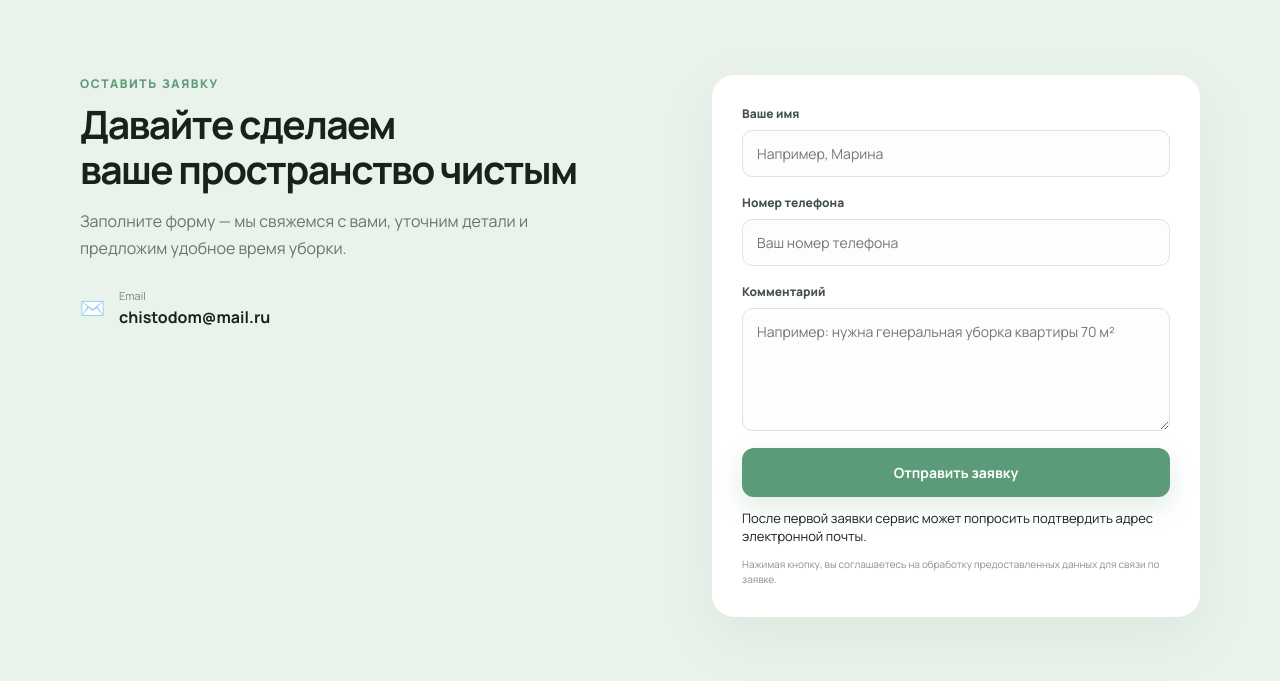
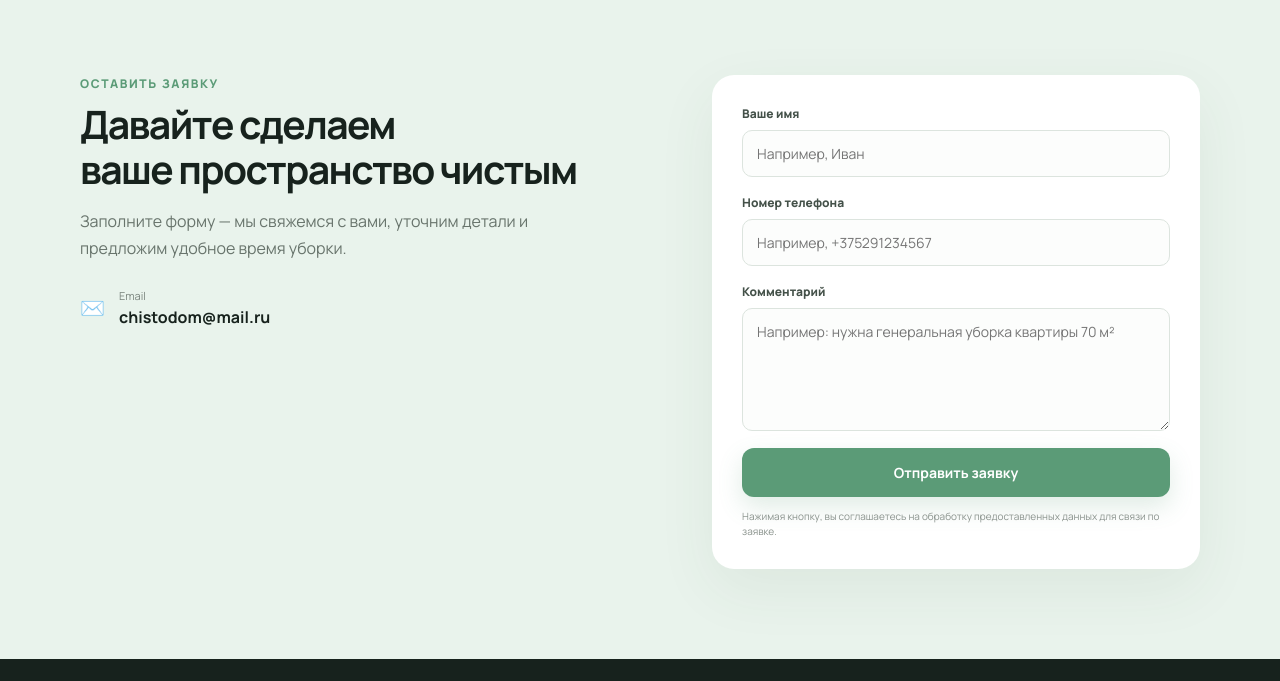
Before and after one commit to marinaklincevic-stack/marinaklincevic-stack.github.io, a plain HTML site: page index.html in a window 1280 px wide. Shown: the part 2656-3337 px from the top of the page. Drawn offline with Linux system fonts and the light colour scheme.

Commit message:
Update lead form placeholders and remove email confirmation notice

```diff
--- a/index.html
+++ b/index.html
@@ -105,11 +105,10 @@
       <input type="hidden" name="_captcha" value="false">
       <input type="hidden" name="_template" value="table">
       <input type="hidden" name="_next" value="https://marinaklincevic-stack.github.io/thanks.html">
-      <label>Ваше имя<input name="name" type="text" placeholder="Например, Марина" required></label>
-      <label>Номер телефона<input name="phone" type="tel" placeholder="Ваш номер телефона" required></label>
+      <label>Ваше имя<input name="name" type="text" placeholder="Например, Иван" required></label>
+      <label>Номер телефона<input name="phone" type="tel" placeholder="Например, +375291234567" required></label>
       <label>Комментарий<textarea name="comment" rows="5" placeholder="Например: нужна генеральная уборка квартиры 70 м²"></textarea></label>
       <button class="btn btn-primary" type="submit">Отправить заявку</button>
-      <div class="form-message">После первой заявки сервис может попросить подтвердить адрес электронной почты.</div>
       <small class="privacy">Нажимая кнопку, вы соглашаетесь на обработку предоставленных данных для связи по заявке.</small>
     </form>
   </div>
```
